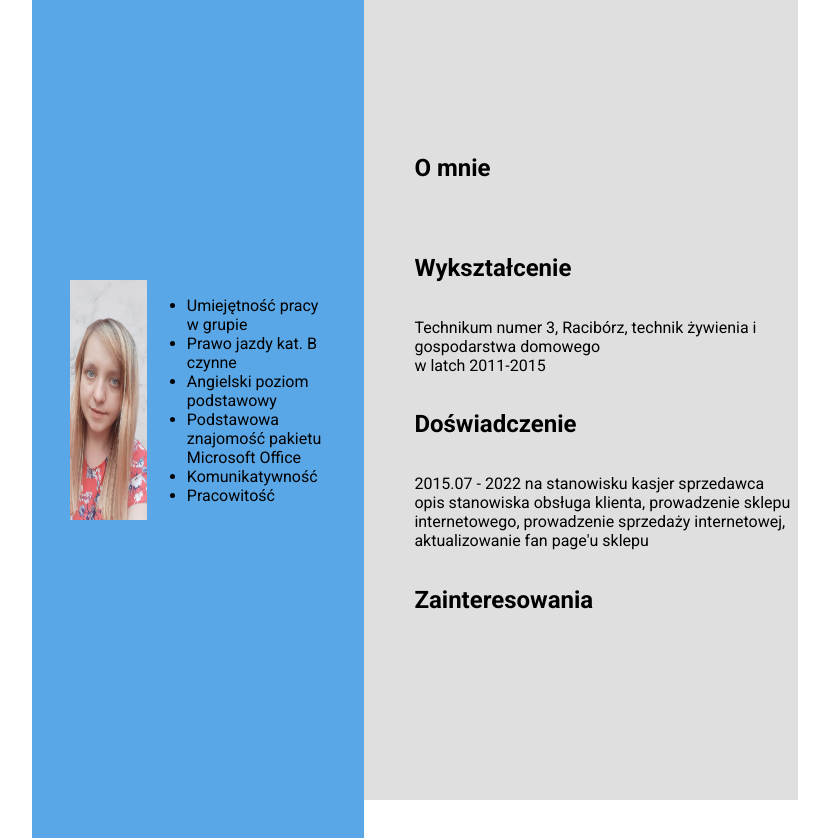
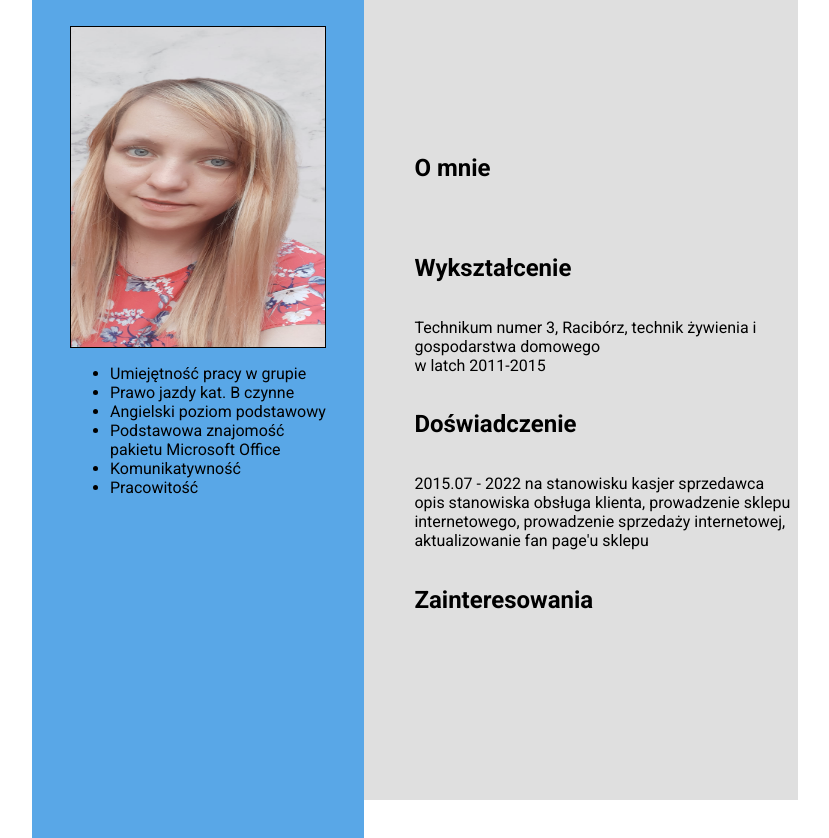
Before and after one commit to bubakowski/CVMariola, a plain HTML site: page index.html in a window 1280 px wide. Shown: the whole page, without its empty margins (225-1054 px from the left). Drawn offline with Linux system fonts and the light colour scheme.

Commit message:
update files

```diff
--- a/index.html
+++ b/index.html
@@ -14,9 +14,9 @@
 
 <body>
     <div class="wrapper">
-        <aside class="skills">
-            <img src="/photo_face.png" alt="">
-            <div>
+        <aside >
+            <div class="photo"><img src="/photo_face.png" alt=""></div>
+            <div class="skills">
                 <ul>
                     <li>Umiejętność pracy w grupie</li>
                     <li>Prawo jazdy kat. B czynne</li>
--- a/styles.css
+++ b/styles.css
@@ -30,13 +30,26 @@ aside{
     height: 100vh;
     width: 20%;
     display: flex;
-    justify-self: center;
-    align-items: center;
+    flex-direction: column;
+    /* justify-self: center;
+    align-items: center; */
     background-color: rgb(89, 167, 231);
     padding: 3%;
     list-style: none;
 }
 aside img{
-    height: 30%;
-    width: 30%;
+    height: 100%;
+    width: 100%;
 }
+.photo{
+    border: 1px solid black;;
+    margin-top: 10%;
+    height: 40%;
+    display: flex;
+    justify-content: flex-start;
+    align-items: flex-start;
+}
+.skills {
+    justify-content: center;
+    align-items: center;
+}
```
